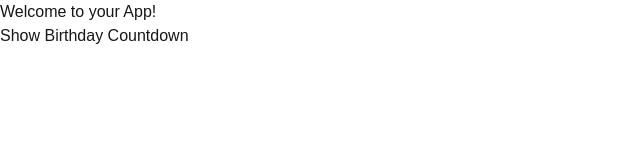
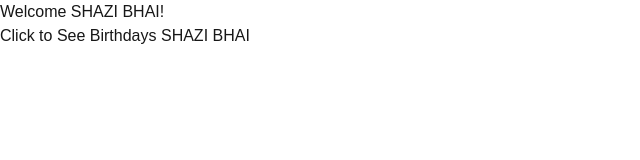
Before and after one commit to ameercodes04/Social-App, a Next.js app: page / in a window 1280 px wide. Shown: the top 160 px of the page, without its empty margins (0-640 px from the left). Built offline with nearby package versions, Linux system fonts and the light colour scheme.

Commit message:
your message

```diff
--- a/src/app/page.js
+++ b/src/app/page.js
@@ -10,7 +10,7 @@ export default function Home()
    {name: "Hamza", date: "02-11-2005"}
   ]
   );
-  const[opening , setopening] = useState("Welcome to your App!");
+  const[opening , setopening] = useState("Welcome SHAZI BHAI!");
   const[vbutton, setbutton] = useState(true);
   const handleClick= ()=>
   {
@@ -31,7 +31,7 @@ export default function Home()
     </ul>
       )}
       {vbutton && (
-        <button onClick={handleClick}>Show Birthday Countdown</button>
+        <button onClick={handleClick}>Click to See Birthdays SHAZI BHAI</button>
       )}
     </div>
   );
```
